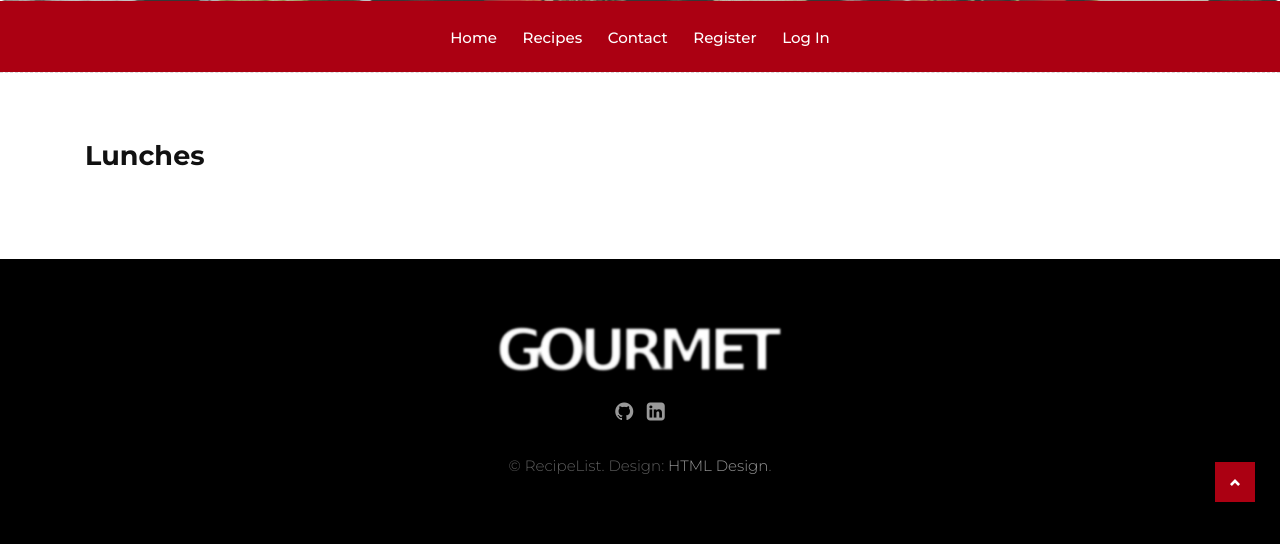
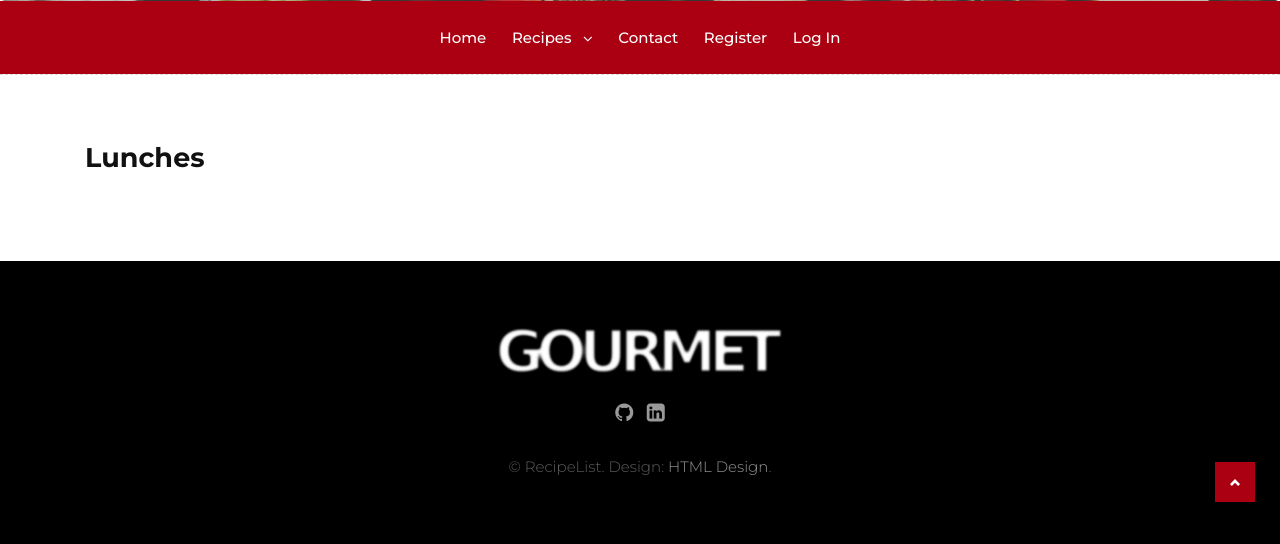
Before and after one commit to ndestrieux/my_recipes_web_app, a Django app: page /recipes/lunch/ in a window 1280 px wide. Shown: the part 398-942 px from the top of the page. Before the commit the page ends 900 px from the top, so only its background shows below. Run offline with Django 4.2, Linux system fonts and the light colour scheme; data that the repository does not hold is empty; some libraries are stand-ins or nearby versions.

Commit message:
Recipe categories added to menu

```diff
--- a/app/templates/base.html
+++ b/app/templates/base.html
@@ -82,15 +82,30 @@
                         <li class="nav-item">
                             <a class="nav-link" href="{% url 'home' %}">Home</a>
                         </li>
-                        <li class="nav-item">
-                            <a class="nav-link" href="{% url 'recipe-list' %}">Recipes</a>
+                        <li class="btn-group nav-item">
+                            <a type="button" class="nav-link dropdown-toggle" data-toggle="dropdown"
+                               aria-haspopup="true" aria-expanded="false" href="">
+                                Recipes
+                            </a>
+                            <div class="dropdown-menu">
+                                <a class="dropdown-item" href="{% url 'breakfast-list' %}">Breakfasts</a>
+                                <a class="dropdown-item" href="{% url 'lunch-list' %}">Lunches</a>
+                                <a class="dropdown-item" href="{% url 'dinner-list' %}">Dinners</a>
+                                <a class="dropdown-item" href="{% url 'dessert-list' %}">Desserts</a>
+                                <a class="dropdown-item" href="{% url 'drink-list' %}">Drinks</a>
+                                <a class="dropdown-item" href="{% url 'appetizer-list' %}">Appetizers</a>
+                                <a class="dropdown-item" href="{% url 'bakery-list' %}">Bakery</a>
+                                <div class="dropdown-divider"></div>
+                                <a class="dropdown-item" href="{% url 'recipe-list' %}">View all recipes</a>
+                            </div>
                         </li>
                         <li class="nav-item">
                             <a class="nav-link" href="#">Contact</a>
                         </li>
                         {% if user.is_authenticated %}
                         <li class="btn-group nav-item">
-                            <a href="" type="button " class="nav-link dropdown-toggle" data-toggle="dropdown" aria-haspopup="true" aria-expanded="false">
+                            <a href="" type="button" class="nav-link dropdown-toggle" data-toggle="dropdown"
+                               aria-haspopup="true" aria-expanded="false">
                                 Welcome, {{ user }}
                             </a>
                             <div class="dropdown-menu">
```
